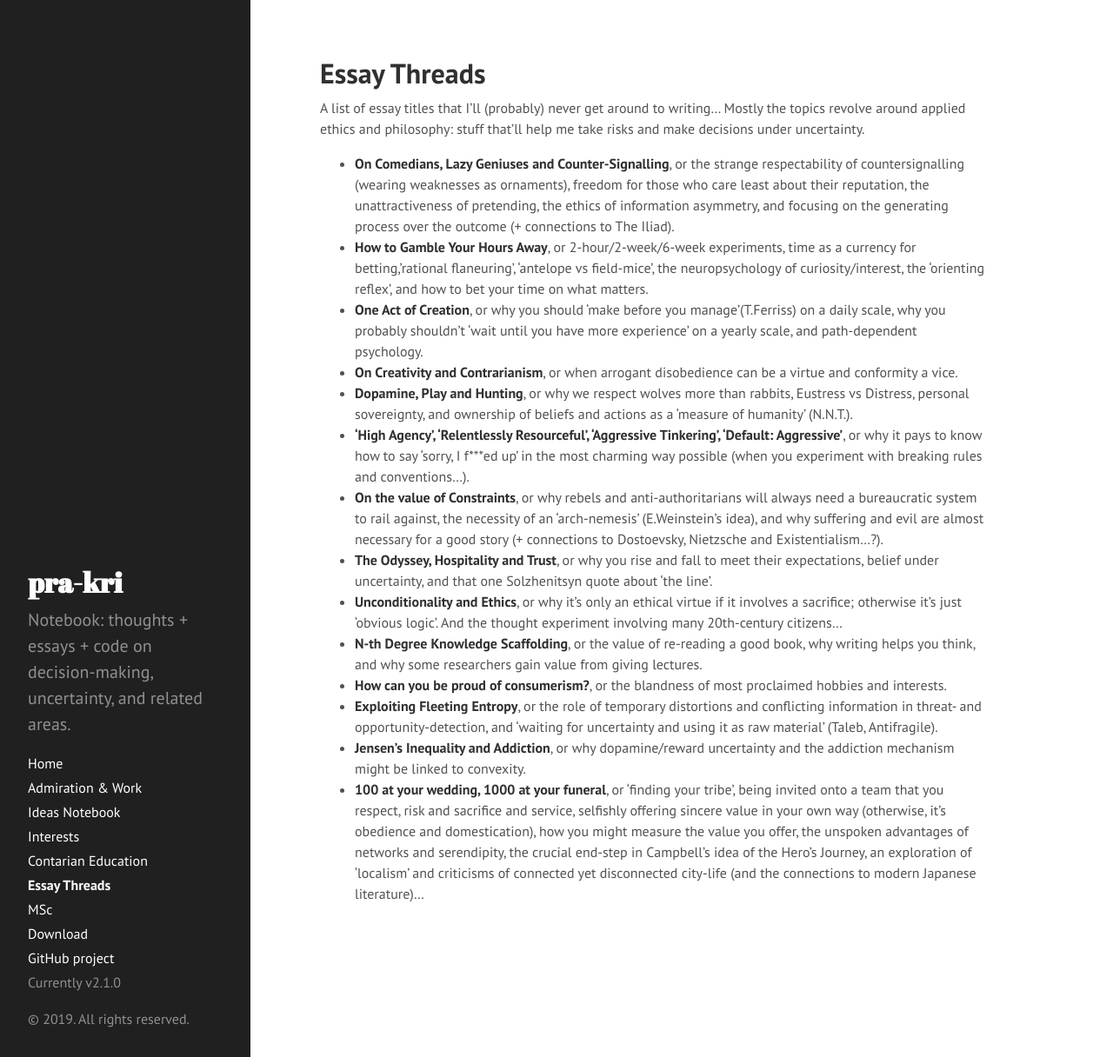
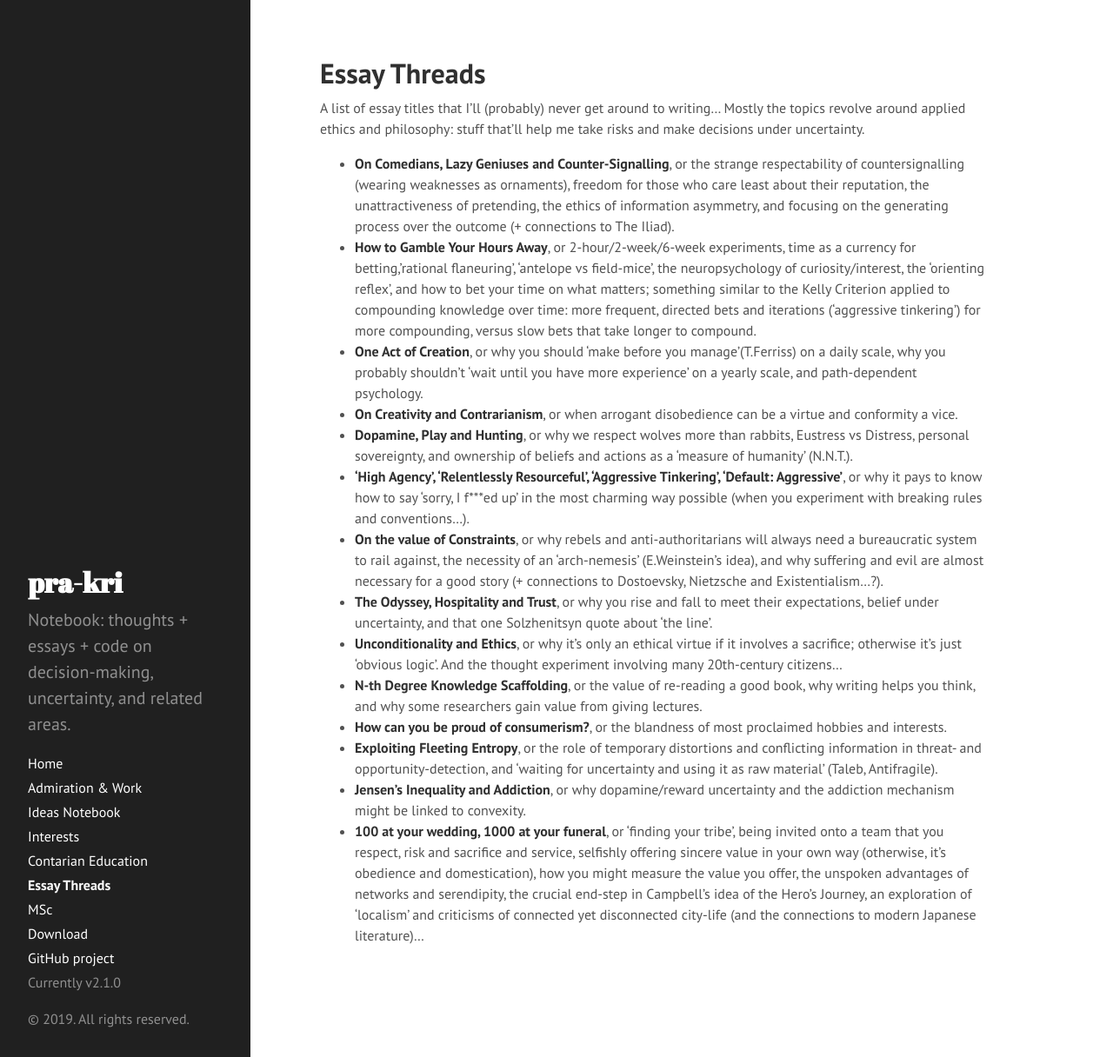
Before and after one commit to pra-kri/pra-kri.github.io, a Jekyll site: the page built from essay_threads.md, in a window 1280 px wide and 1216 px high. Shown: the whole window at 87% size. Built offline with Jekyll 4.4.1, drawn with Linux system fonts in a browser that asks for light colours; Markdown is read by kramdown in place of the engine named in the settings.

Commit message:
Update essay_threads.md

```diff
--- a/essay_threads.md
+++ b/essay_threads.md
@@ -7,7 +7,7 @@ A list of essay titles that I'll (probably) never get around to writing...
 Mostly the topics revolve around applied ethics and philosophy: stuff that'll help me take risks and make decisions under uncertainty.
 
 * **On Comedians, Lazy Geniuses and Counter-Signalling**, or the strange respectability of countersignalling (wearing weaknesses as ornaments), freedom for those who care least about their reputation, the unattractiveness of pretending, the ethics of information asymmetry, and focusing on the generating process over the outcome (+ connections to The Iliad).
-* **How to Gamble Your Hours Away**, or 2-hour/2-week/6-week experiments, time as a currency for betting,'rational flaneuring', 'antelope vs field-mice', the neuropsychology of curiosity/interest, the 'orienting reflex', and how to bet your time on what matters.
+* **How to Gamble Your Hours Away**, or 2-hour/2-week/6-week experiments, time as a currency for betting,'rational flaneuring', 'antelope vs field-mice', the neuropsychology of curiosity/interest, the 'orienting reflex', and how to bet your time on what matters; something similar to the Kelly Criterion applied to compounding knowledge over time: more frequent, directed bets and iterations ('aggressive tinkering') for more compounding, versus slow bets that take longer to compound.
 * **One Act of Creation**, or why you should 'make before you manage'(T.Ferriss) on a daily scale, why you probably shouldn't 'wait until you have more experience' on a yearly scale, and path-dependent psychology.
 * **On Creativity and Contrarianism**, or when arrogant disobedience can be a virtue and conformity a vice.
 * **Dopamine, Play and Hunting**, or why we respect wolves more than rabbits, Eustress vs Distress, personal sovereignty, and ownership of beliefs and actions as a 'measure of humanity' (N.N.T.).
```
